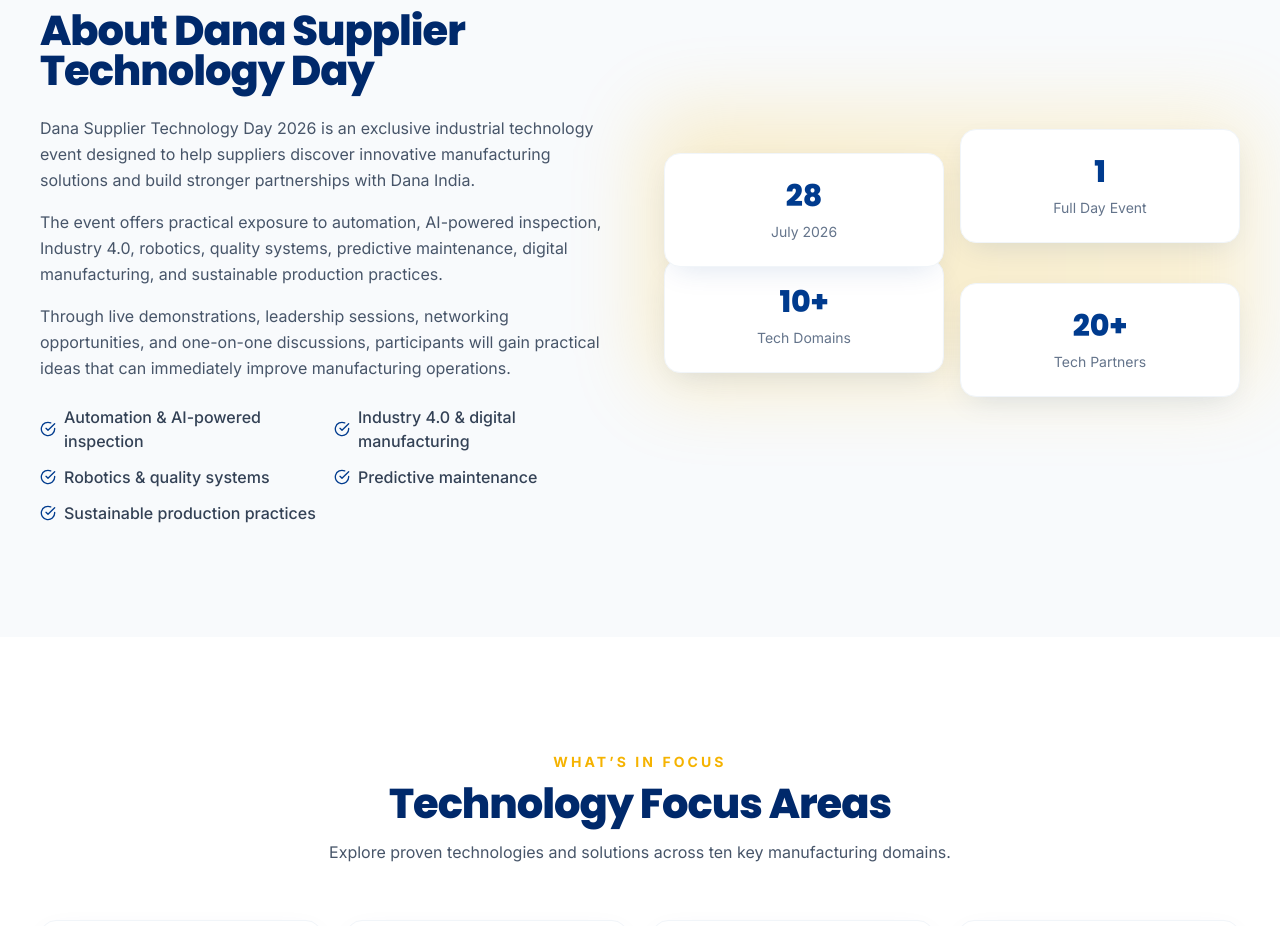
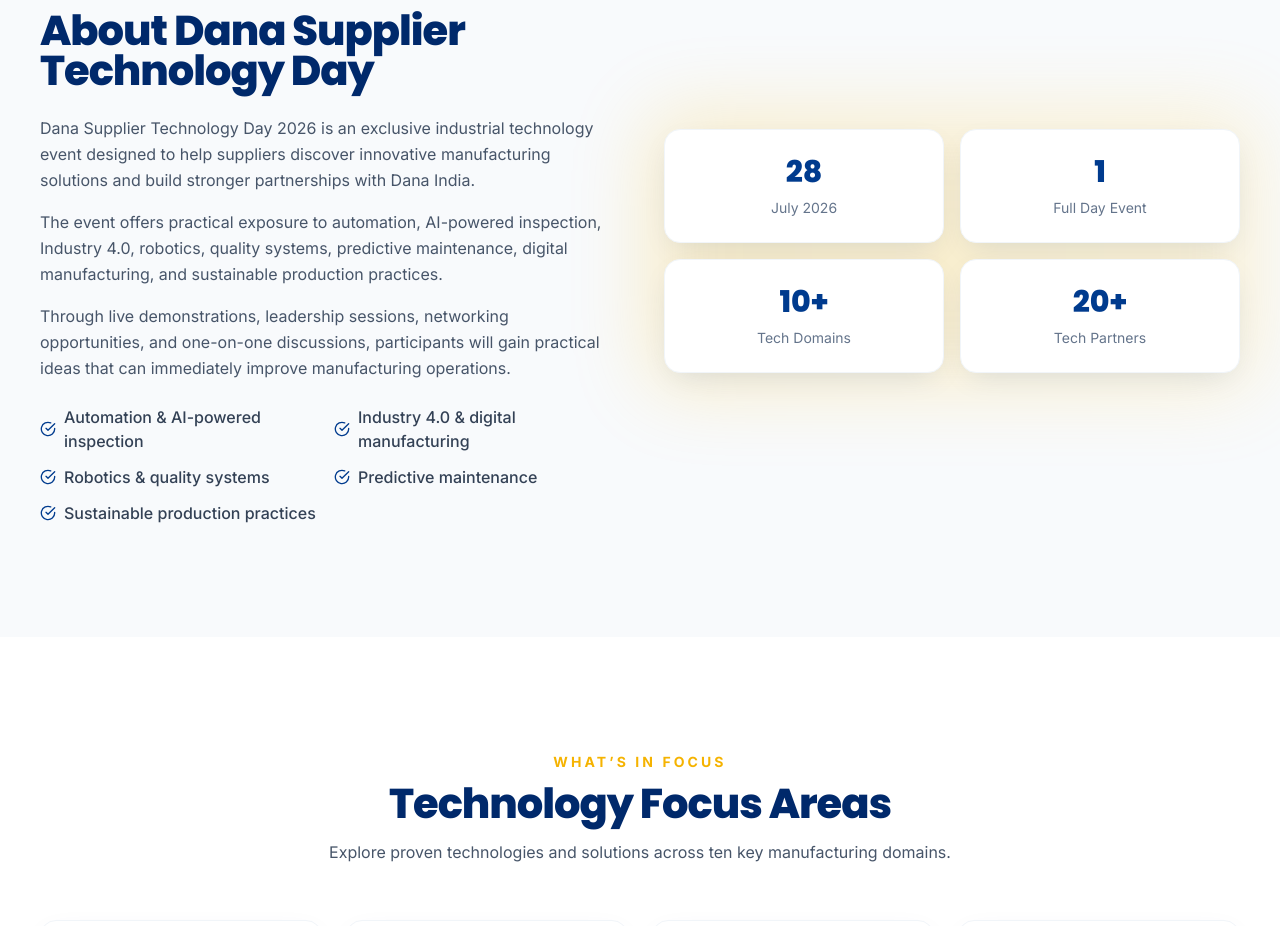
Before and after one commit to rarisoftworks2608/dana_new, a React (Vite) app in the folder client/: page / in a window 1280 px wide. Shown: the part 1040-1966 px from the top of the page. Built offline with nearby package versions, Linux system fonts and the light colour scheme; no server answers.

Commit message:
Align About section stat cards evenly instead of staggered

```diff
--- a/client/src/components/landing/About.jsx
+++ b/client/src/components/landing/About.jsx
@@ -45,7 +45,7 @@
           <div className="relative">
             <div className="absolute -inset-4 bg-accent-gradient rounded-3xl opacity-20 blur-2xl" />
             <div className="relative grid grid-cols-2 gap-4">
-              <div className="card p-6 flex flex-col items-center text-center gap-2 translate-y-6">
+              <div className="card p-6 flex flex-col items-center text-center gap-2">
                 <span className="font-heading font-extrabold text-3xl text-primary">28</span>
                 <span className="text-sm text-slate-500">July 2026</span>
               </div>
@@ -57,7 +57,7 @@
                 <span className="font-heading font-extrabold text-3xl text-primary">10+</span>
                 <span className="text-sm text-slate-500">Tech Domains</span>
               </div>
-              <div className="card p-6 flex flex-col items-center text-center gap-2 translate-y-6">
+              <div className="card p-6 flex flex-col items-center text-center gap-2">
                 <span className="font-heading font-extrabold text-3xl text-primary">20+</span>
                 <span className="text-sm text-slate-500">Tech Partners</span>
               </div>
```
